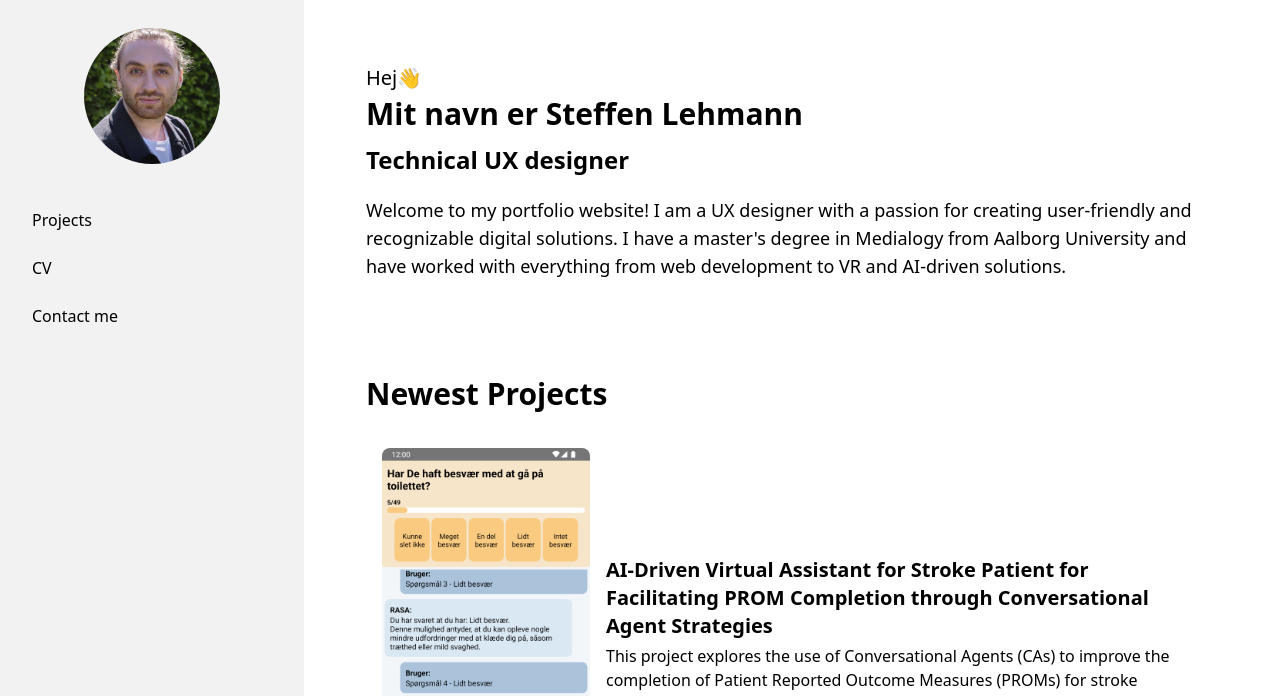
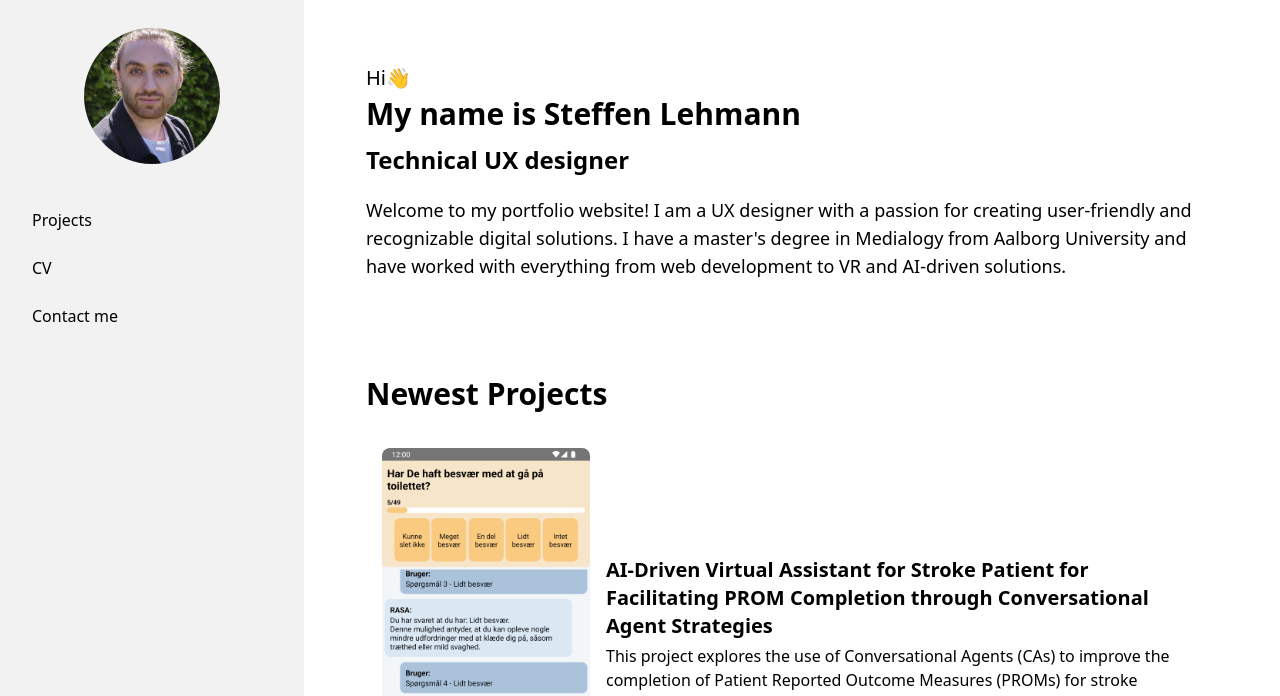
Before and after one commit to SteffenLehmann/Portfolio, an Astro site: page / in a window 1280 px wide. Shown: the top 696 px of the page. Built offline with nearby package versions, Linux system fonts and the light colour scheme; Astro itself is replaced by a stand-in of ours.

Commit message:
changed intro text

```diff
--- a/src/pages/index.astro
+++ b/src/pages/index.astro
@@ -11,8 +11,8 @@ const last_posts = posts.slice(0, 3);
 
 <BaseLayout sideBarActiveItemID="home">
   <div class="pb-12 mt-5">
-    <div class="text-xl py-1">Hej👋</div>
-    <div class="text-3xl font-bold">Mit navn er Steffen Lehmann</div>
+    <div class="text-xl py-1">Hi👋</div>
+    <div class="text-3xl font-bold">My name is Steffen Lehmann</div>
     <div class="text-2xl py-3 font-bold">Technical UX designer</div>
     <div class="py-2">
       <text class="text-lg">
```
